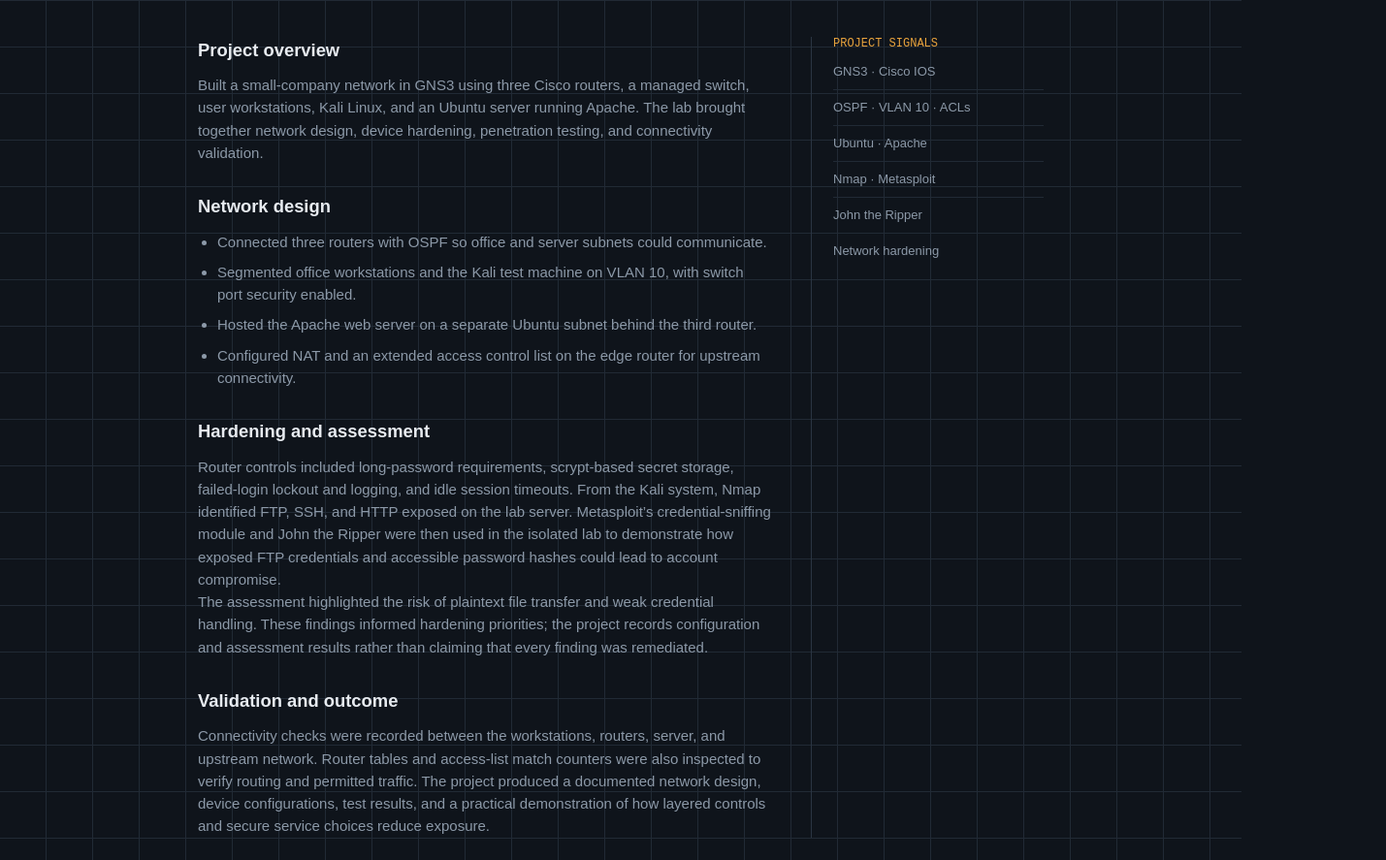
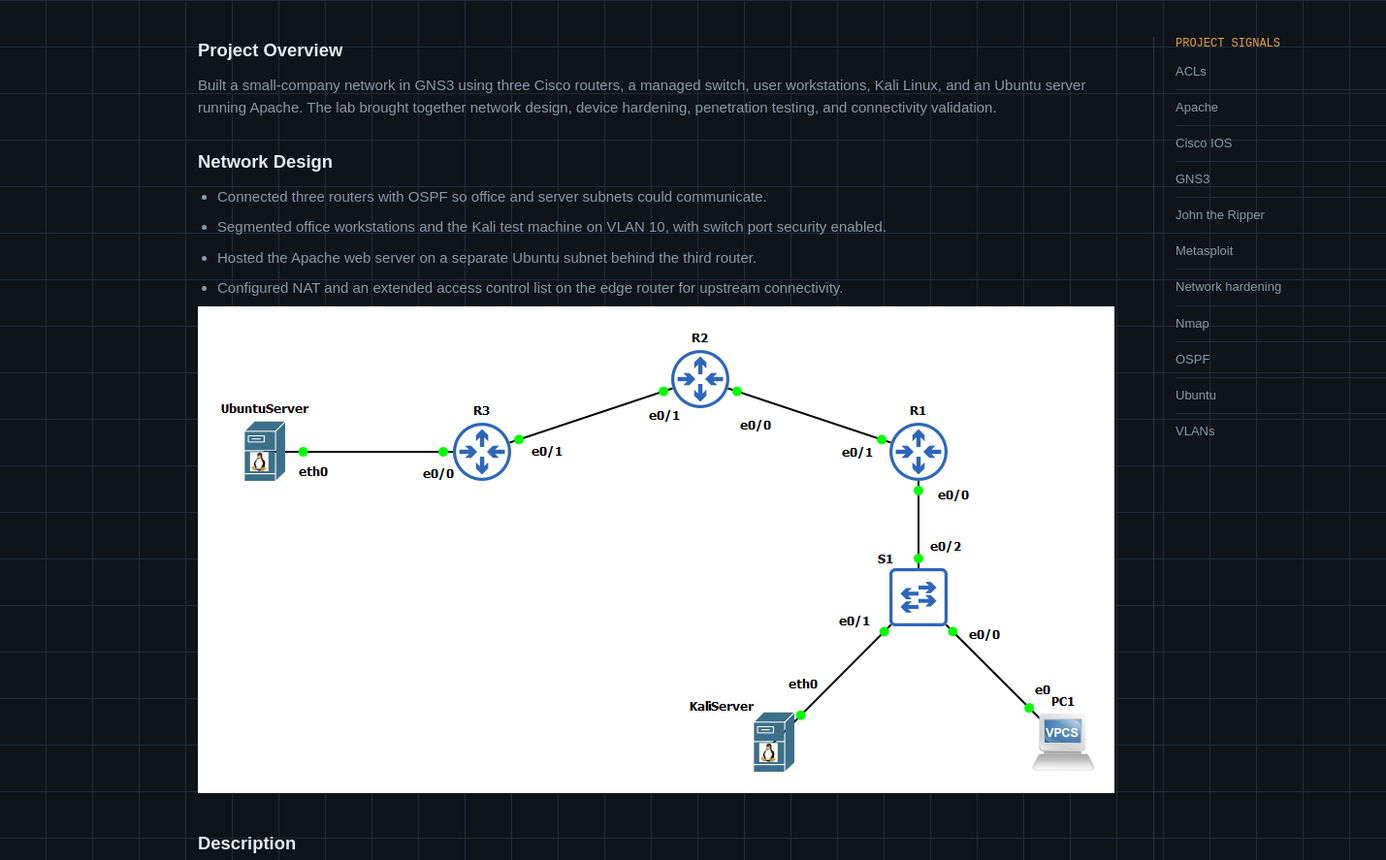
Before and after one commit to lnsydnr/portfolio, a plain HTML site: page projects/senior-cybersecurity-project.html in a window 1280 px wide. Shown: the part 335-1222 px from the top of the page at 97% size, 1429 px wide, since content can reach past the window. Drawn offline with Linux system fonts and the light colour scheme.

Commit message:
Update senior-cybersecurity-project.html to include project description and presentation PDFs, add project signals to sidebar, and update headings for consistency.

```diff
--- a/projects/senior-cybersecurity-project.html
+++ b/projects/senior-cybersecurity-project.html
@@ -14,16 +14,24 @@
     <header class="page-header detail-header"><a class="back-link mono" href="index.html">← projects / labs</a><div class="detail-label">CAPSTONE · SUMMER 2022</div><h1>Senior Cybersecurity Project</h1><p>Designed and assessed a segmented company LAN with an internal Apache server in a virtualized Cisco lab.</p></header>
     <div class="detail-layout">
       <article class="detail-body">
-        <h2>Project overview</h2>
+        <h2>Project Overview</h2>
         <p>Built a small-company network in GNS3 using three Cisco routers, a managed switch, user workstations, Kali Linux, and an Ubuntu server running Apache. The lab brought together network design, device hardening, penetration testing, and connectivity validation.</p>
 
-        <h2>Network design</h2>
+        <h2>Network Design</h2>
         <ul>
           <li>Connected three routers with OSPF so office and server subnets could communicate.</li>
           <li>Segmented office workstations and the Kali test machine on VLAN 10, with switch port security enabled.</li>
           <li>Hosted the Apache web server on a separate Ubuntu subnet behind the third router.</li>
           <li>Configured NAT and an extended access control list on the edge router for upstream connectivity.</li>
         </ul>
+        <img class="detail-image" src="../images/senior-cybersecurity-project.png" alt="GNS3 network diagram showing three routers, a switch, and three subnets.">
+
+        <h2>Description</h2>
+        <p>This project involved designing and implementing a segmented company network in a virtualized environment using GNS3 and Cisco IOS. The network included multiple subnets, security controls, and a web server for testing purposes.</p>
+        <iframe src="../projects/Senior Project/Lane_Sidner_Project_Description.pdf" width="100%" height="600px"></iframe>
+
+        <h2>Presentation</h2>
+        <iframe src="../projects/Senior Project/Lane_Sidner_Project_Presentation.pdf" width="100%" height="600px"></iframe>
 
         <h2>Hardening and assessment</h2>
         <p>Router controls included long-password requirements, scrypt-based secret storage, failed-login lockout and logging, and idle session timeouts. From the Kali system, Nmap identified FTP, SSH, and HTTP exposed on the lab server. Metasploit’s credential-sniffing module and John the Ripper were then used in the isolated lab to demonstrate how exposed FTP credentials and accessible password hashes could lead to account compromise.</p>
@@ -35,12 +43,17 @@
       <aside class="detail-sidebar">
         <h2>PROJECT SIGNALS</h2>
         <ul>
-          <li>GNS3 · Cisco IOS</li>
-          <li>OSPF · VLAN 10 · ACLs</li>
-          <li>Ubuntu · Apache</li>
-          <li>Nmap · Metasploit</li>
+          <li>ACLs</li>
+          <li>Apache</li>
+          <li>Cisco IOS</li>
+          <li>GNS3</li>
           <li>John the Ripper</li>
+          <li>Metasploit</li>
           <li>Network hardening</li>
+          <li>Nmap</li>
+          <li>OSPF</li>
+          <li>Ubuntu</li>
+          <li>VLANs</li>
         </ul>
       </aside>
     </div>
```
Also changed, not shown: projects/raspberry-pi-home-lab.html (+15 -3 lines), images/senior-cybersecurity-project.png (added), 7 other files.
